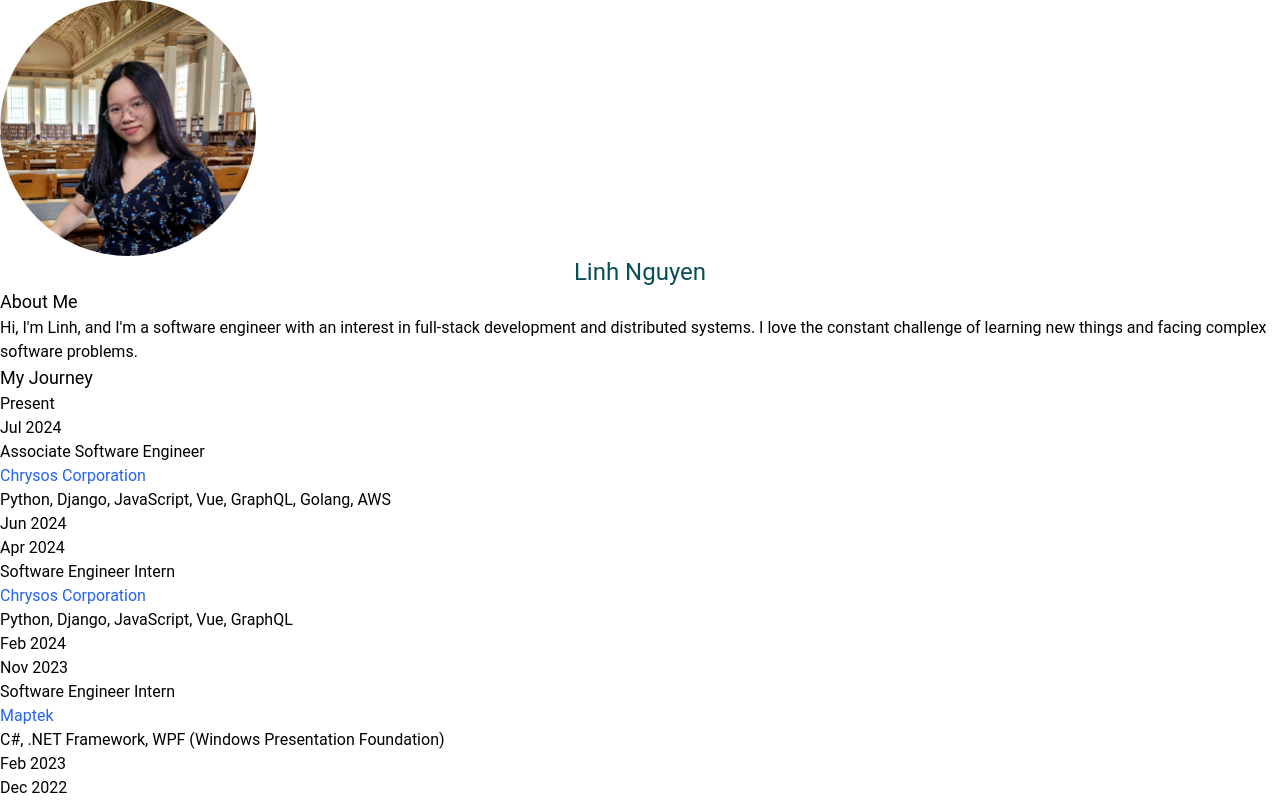
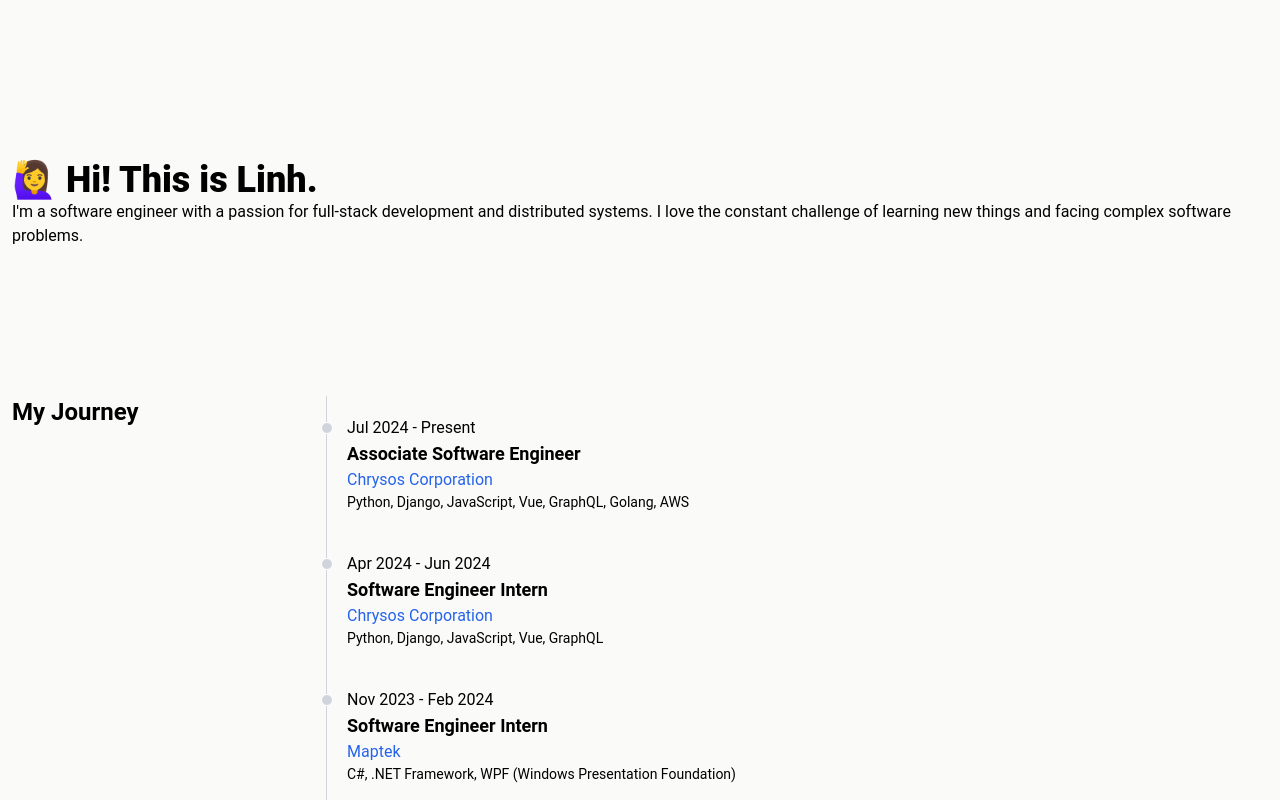
Before and after one commit to cutiepurr/cutiepurr.github.io, a React (Create React App) app: page / in a window 1280 px wide. Shown: the top 800 px of the page. Built offline with nearby package versions, Linux system fonts and the light colour scheme.

Commit message:
Update new design for about and exp section

```diff
--- a/src/App.css
+++ b/src/App.css
@@ -3,14 +3,17 @@
 @tailwind utilities;
 
 @layer base {
+  body {
+    @apply bg-stone-50;
+  }
   h1 {
-    @apply text-2xl;
+    @apply text-4xl font-black;
   }
   h2 {
-    @apply text-xl;
+    @apply text-2xl font-bold;
   }
   h3 {
-    @apply text-lg;
+    @apply text-lg font-semibold;
   }
   a {
     @apply text-blue-600;
--- a/src/App.js
+++ b/src/App.js
@@ -7,7 +7,7 @@ import Exp from "./components/Exp";
 
 const App = () => {
     return (
-        <div className="App">
+        <div className="container mx-auto p-3">
             <About />
             <Exp />
             <Project />
--- a/src/components/About.js
+++ b/src/components/About.js
@@ -5,14 +5,10 @@ const About = () => {
     const about = ABOUT;
 
     return (
-        <div>
-            <div className='text-center m-auto'>
-                <img src={about.image} alt="avatar" className='size-64 rounded-full' />
-                <h1 className='green fw-semibold'>{about.name}</h1>
-            </div>
-            <div className="m-auto">
-                <h3 className='col-span-1'>About Me</h3>
-                <div className='col-span-4'>{about.description}</div>
+        <div className="h-96 place-items-center flex">
+            <div>
+                <h1 className=''>{about.header}</h1>
+                <div className=''>{about.description}</div>
             </div>
         </div>
     );
--- a/src/components/Exp.js
+++ b/src/components/Exp.js
@@ -11,28 +11,30 @@ const Exp = () => {
         const startDate = moment(item.startDate).format("MMM YYYY");
         const endDate = item.endDate ? moment(item.endDate).format("MMM YYYY") : "Present";
         return (
-            <div className="" key={(item.startDate, item.endDate)}>
-                <div className="">
-                    <div>{endDate}</div>
-                    <div>{startDate}</div>
+            <div key={(item.startDate, item.endDate)}
+                className="relative border-s border-gray-300 p-5">
+                <div>
+                    <div className="absolute size-3 bg-gray-300 border border-white
+                        rounded-full -start-1.5 mt-1.5"></div>
+                    <div>{startDate} - {endDate}</div>
                 </div>
-                <div className="">
-                    <div className="">{item.position}</div>
+                <div>
+                    <h3 className="">{item.position}</h3>
                     <div>
                         <a href={item.companyURL} target='_blank' rel="noreferrer" >
                             {item.company}
                         </a>
                     </div>
-                    <div className="">{item.tech}</div>
+                    <div className="text-sm">{item.tech}</div>
                 </div>
             </div>
         );
     });
 
     return (
-        <div className=''>
-            <h3 className="">My Journey</h3>
-            <div className="">{list}</div>
+        <div className="grid sm:grid-cols-12">
+            <h2 className="col-span-3">My Journey</h2>
+            <div className="col-span-9">{list}</div>
         </div>
     );
 };
--- a/src/shared/about.js
+++ b/src/shared/about.js
@@ -1,7 +1,7 @@
 export const ABOUT = {
-    name: "Linh Nguyen",
+    header: "🙋‍♀️ Hi! This is Linh.",
     image: "assets/LinhNguyen.jpeg",
-    description: `Hi, I'm Linh, and I'm a software engineer with
-    an interest in full-stack development and distributed systems.
+    description: `I'm a software engineer with
+    a passion for full-stack development and distributed systems.
     I love the constant challenge of learning new things and facing complex software problems.`
 };
```
